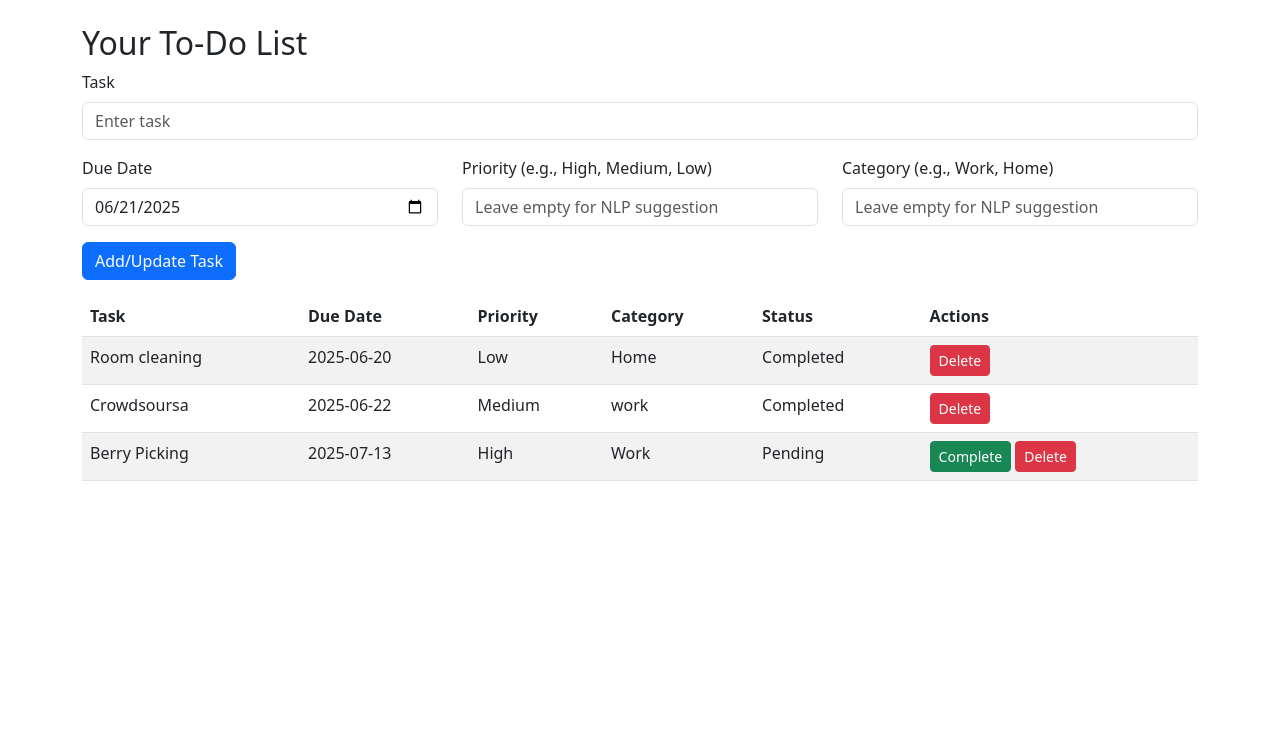
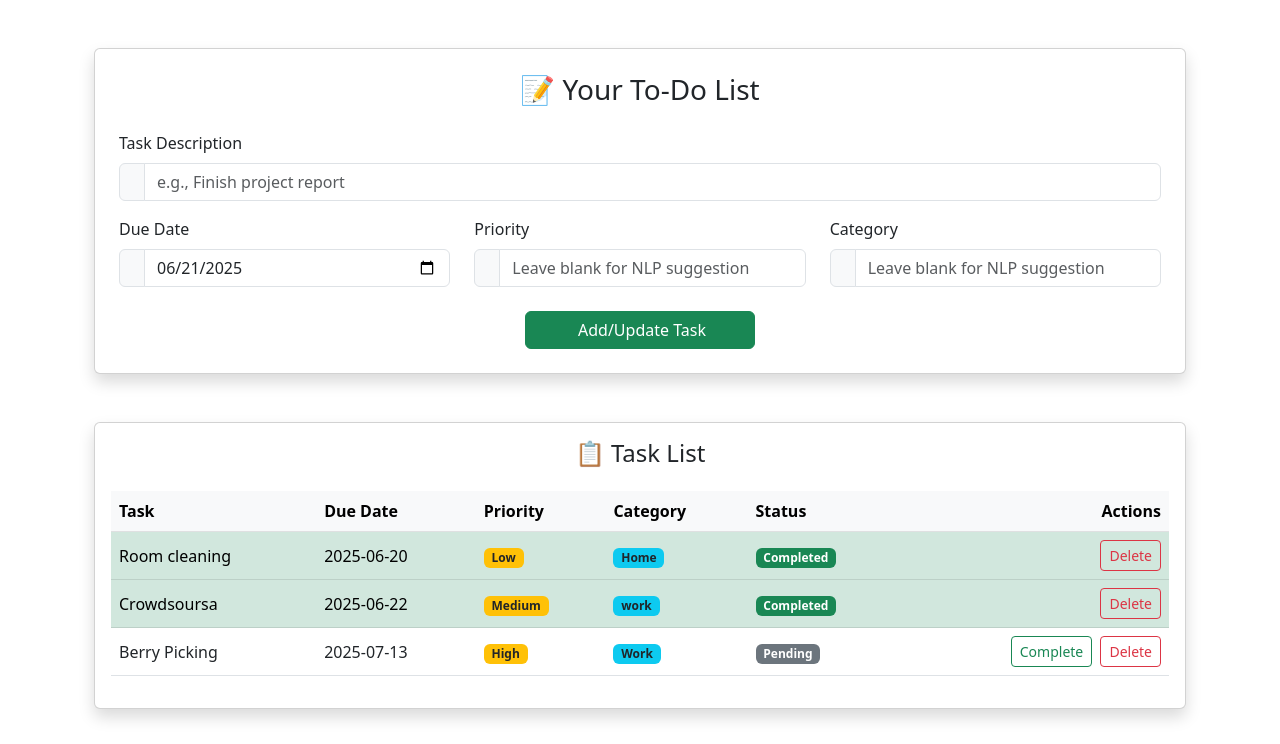
Before and after one commit to sagar-sandesh/To-Do-, a Flask app: page / in a window 1280 px wide. Shown: the part 56-800 px from the top of the page. Run offline with Flask 3, Linux system fonts and the light colour scheme; a user stored in the database is signed in; data comes from the database, SQL or seed files in the repository.

Commit message:
making index module more interactive

```diff
--- a/templates/index.html
+++ b/templates/index.html
@@ -1,58 +1,110 @@
 {% extends "base.html" %}
 {% block title %}Your Tasks{% endblock %}
 {% block content %}
-<h2>Your To-Do List</h2>
 
-<form method="POST" class="mb-3">
+<div class="container mt-5">
+  <div class="card shadow p-4 mb-5">
+    <h3 class="mb-4 text-center">📝 Your To-Do List</h3>
+
+    <form method="POST">
       {{ form.hidden_tag() }}
+
+      <!-- Task Content -->
       <div class="mb-3">
-    {{ form.content.label(class="form-label") }}
-    {{ form.content(class="form-control", placeholder="Enter task") }}
-  </div>
-  <div class="row">
-    <div class="col">
-      {{ form.due_date.label(class="form-label") }}
-      {{ form.due_date(class="form-control") }}
-    </div>
-    <div class="col">
-      {{ form.priority.label(class="form-label") }}
-      {{ form.priority(class="form-control", placeholder="Leave empty for NLP suggestion") }}
-    </div>
-    <div class="col">
-      {{ form.category.label(class="form-label") }}
-      {{ form.category(class="form-control", placeholder="Leave empty for NLP suggestion") }}
+        <label for="content" class="form-label">Task Description</label>
+        <div class="input-group">
+          <span class="input-group-text"><i class="bi bi-card-text"></i></span>
+          {{ form.content(class="form-control", id="content", placeholder="e.g., Finish project report") }}
         </div>
       </div>
-  <button type="submit" class="btn btn-primary mt-3">{{ form.submit.label.text }}</button>
+
+      <!-- Due Date, Priority, Category -->
+      <div class="row">
+        <div class="col-md-4 mb-3">
+          <label for="due_date" class="form-label">Due Date</label>
+          <div class="input-group">
+            <span class="input-group-text"><i class="bi bi-calendar-event-fill"></i></span>
+            {{ form.due_date(class="form-control", id="due_date") }}
+          </div>
+        </div>
+
+        <div class="col-md-4 mb-3">
+          <label for="priority" class="form-label">Priority</label>
+          <div class="input-group">
+            <span class="input-group-text"><i class="bi bi-exclamation-circle-fill"></i></span>
+            {{ form.priority(class="form-control", id="priority", placeholder="Leave blank for NLP suggestion") }}
+          </div>
+        </div>
+
+        <div class="col-md-4 mb-3">
+          <label for="category" class="form-label">Category</label>
+          <div class="input-group">
+            <span class="input-group-text"><i class="bi bi-tag-fill"></i></span>
+            {{ form.category(class="form-control", id="category", placeholder="Leave blank for NLP suggestion") }}
+          </div>
+        </div>
+      </div>
+
+      <!-- Submit -->
+      <div class="text-center">
+        <button type="submit" class="btn btn-success mt-2 px-5">
+          <i class="bi bi-plus-circle me-1"></i> {{ form.submit.label.text }}
+        </button>
+      </div>
     </form>
+  </div>
 
-<table class="table table-striped">
-  <thead>
+  <!-- Tasks Table -->
+  <div class="card shadow">
+    <div class="card-body">
+      <h4 class="card-title mb-4 text-center">📋 Task List</h4>
+      <div class="table-responsive">
+        <table class="table table-hover align-middle">
+          <thead class="table-light">
             <tr>
               <th>Task</th>
               <th>Due Date</th>
               <th>Priority</th>
               <th>Category</th>
               <th>Status</th>
-      <th>Actions</th>
+              <th class="text-end">Actions</th>
             </tr>
           </thead>
           <tbody>
             {% for task in tasks %}
-    <tr>
+            <tr class="{% if task.completed %}table-success{% endif %}">
               <td>{{ task.content }}</td>
               <td>{{ task.due_date.strftime('%Y-%m-%d') }}</td>
-      <td>{{ task.priority }}</td>
-      <td>{{ task.category }}</td>
-      <td>{{ "Completed" if task.completed else "Pending" }}</td>
+              <td><span class="badge bg-warning text-dark">{{ task.priority or 'N/A' }}</span></td>
+              <td><span class="badge bg-info text-dark">{{ task.category or 'Uncategorized' }}</span></td>
               <td>
+                {% if task.completed %}
+                  <span class="badge bg-success">Completed</span>
+                {% else %}
+                  <span class="badge bg-secondary">Pending</span>
+                {% endif %}
+              </td>
+              <td class="text-end">
                 {% if not task.completed %}
-        <a href="{{ url_for('complete_task', task_id=task.id) }}" class="btn btn-success btn-sm">Complete</a>
+                <a href="{{ url_for('complete_task', task_id=task.id) }}" class="btn btn-outline-success btn-sm me-1">
+                  <i class="bi bi-check-circle-fill"></i> Complete
+                </a>
                 {% endif %}
-        <a href="{{ url_for('delete_task', task_id=task.id) }}" class="btn btn-danger btn-sm">Delete</a>
+                <a href="{{ url_for('delete_task', task_id=task.id) }}" class="btn btn-outline-danger btn-sm">
+                  <i class="bi bi-trash-fill"></i> Delete
+                </a>
               </td>
+            </tr>
+            {% else %}
+            <tr>
+              <td colspan="6" class="text-center text-muted">No tasks yet. Add one above!</td>
             </tr>
             {% endfor %}
           </tbody>
         </table>
+      </div>
+    </div>
+  </div>
+</div>
+
 {% endblock %}
```
Lines whose indentation alone changed are shown as unchanged.
